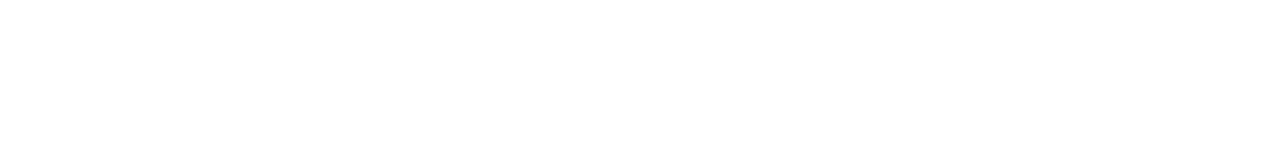
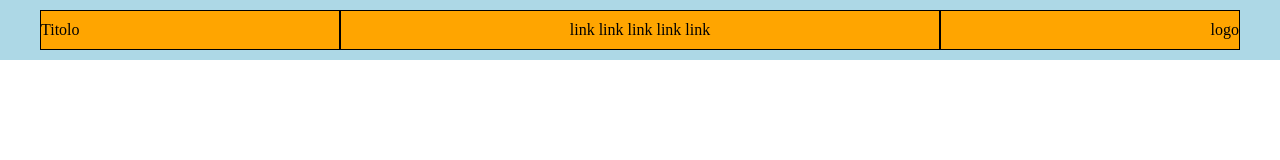
Before and after one commit to ChrisJUnda/htmlcss-struttura-discord, a plain HTML site: page index.html in a window 1280 px wide. Drawn offline with Linux system fonts and the light colour scheme.

Commit message:
[UPD] Added Header

```diff
--- a/css/style.css
+++ b/css/style.css
@@ -3,3 +3,61 @@
     margin: 0;
     box-sizing: border-box;
 }
+
+header{
+    background-color: lightblue;
+    padding: 10px 0;
+}
+/*Classi di Layout*/
+.container{
+    max-width: 1200px;
+    margin: 0 auto;
+}
+
+.row{
+    display: flex;
+}
+
+.col-25{
+    width: 25%;
+    border: 1px solid black;
+    background-color: orange;
+}
+.col-50{
+    width: 50%;
+    border: 1px solid black;
+    background-color: orange;
+}
+/*Fine Classi di Layout*/
+
+.bg-lightblue{
+    background-color: lightblue;
+}
+
+.text-left{
+    text-align: left;
+}
+
+.text-center{
+    text-align: center;
+}
+
+.text-right{
+    text-align: right;
+}
+.unstyled-list{
+    list-style-type: none;
+}
+
+.unstyled-list li{
+    display: inline-block;
+}
+
+.unstyled-list li a{
+    color: black;
+    text-decoration: none;
+}
+
+.py-10{
+    padding: 10px 0;
+}
--- a/index.html
+++ b/index.html
@@ -7,6 +7,41 @@
     <link rel="stylesheet" href="./css/style.css">
 </head>
 <body>
+    <header>
+        <div class="container bg-lightblue">
+            <div class="row">
+                <div class="col-25">
+                    <div class="text-left py-10">
+                        Titolo
+                    </div>
+                </div>
+                <div class="col-50">
+                    <ul class="unstyled-list text-center py-10">
+                        <li>
+                            <a href="#">link</a>
+                        </li>
+                        <li>
+                            <a href="#">link</a>
+                        </li>
+                        <li>
+                            <a href="#">link</a>
+                        </li>
+                        <li>
+                            <a href="#">link</a>
+                        </li>
+                        <li>
+                            <a href="#">link</a>
+                        </li>
+                    </ul>
+                </div>
+                <div class="col-25">
+                    <div class="text-right py-10">
+                        logo
+                    </div>
+                </div>
+            </div>
+        </div>
+    </header>
 
 </body>
 </html>
```
